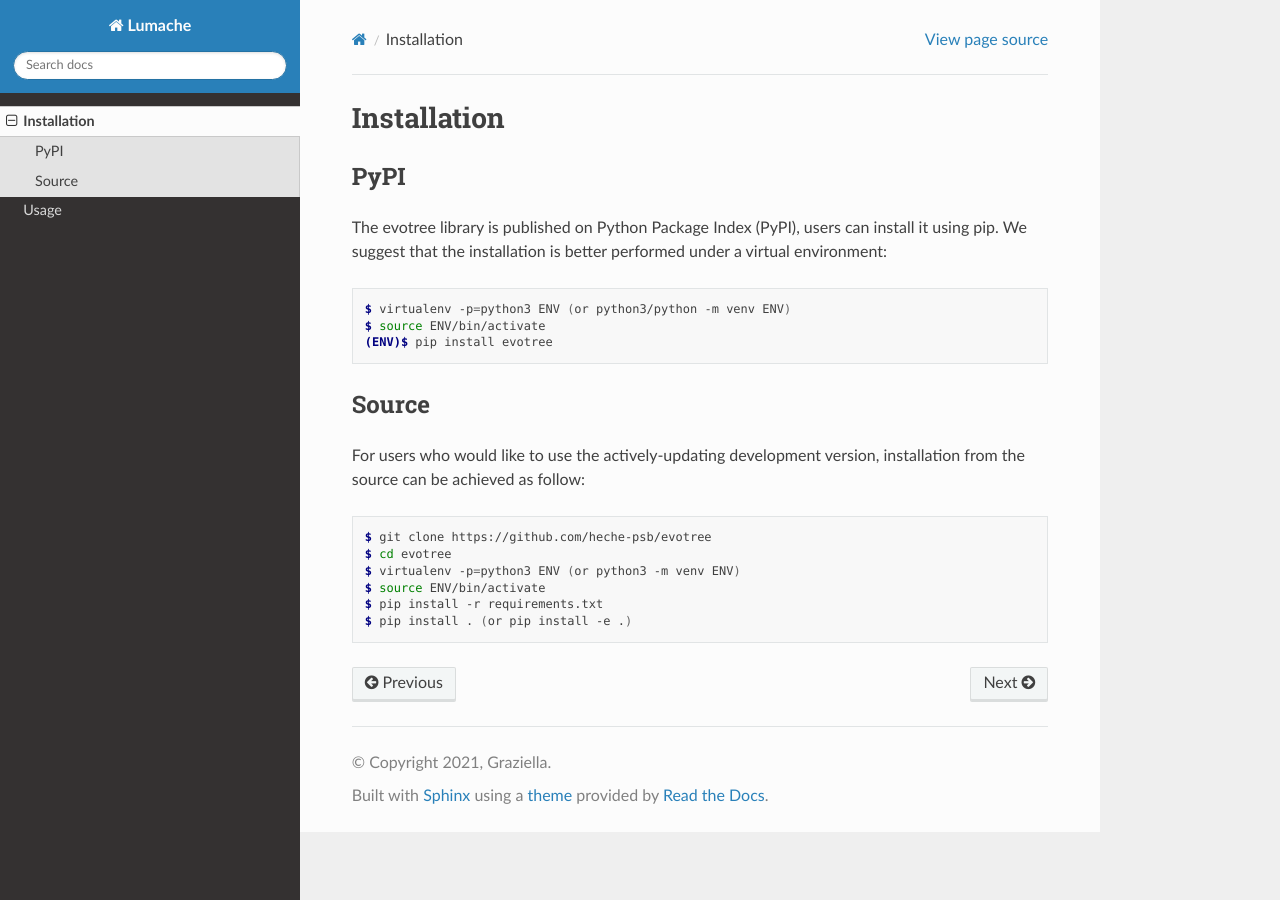
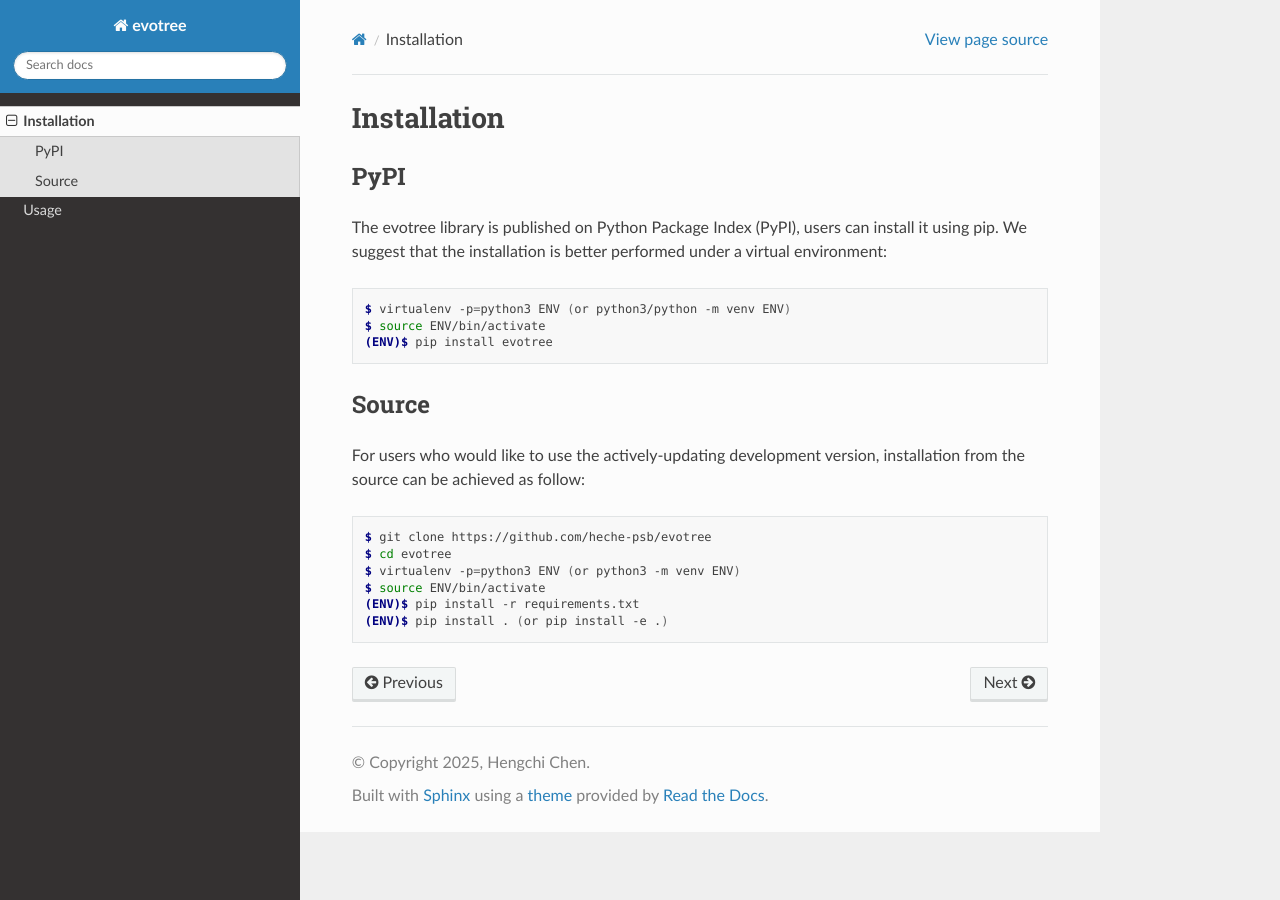
Before and after one commit to heche-psb/evotree-docs, a Sphinx documentation site: the page built from docs/source/installation.rst, in a window 1280 px wide. Built offline with Sphinx 7.4.7 and the Read the Docs theme 3.1.0, drawn with Linux system fonts in a browser that asks for light colours; pages that are not in the unit, such as notebooks, are missing from menus.

Commit message:
Preliminary update

```diff
--- a/docs/source/conf.py
+++ b/docs/source/conf.py
@@ -2,9 +2,9 @@
 
 # -- Project information
 
-project = 'Lumache'
-copyright = '2021, Graziella'
-author = 'Graziella'
+project = 'evotree'
+copyright = '2025, Hengchi Chen'
+author = 'Hengchi Chen'
 
 release = '0.1'
 version = '0.1.0'
--- a/docs/source/installation.rst
+++ b/docs/source/installation.rst
@@ -29,5 +29,5 @@ For users who would like to use the actively-updating development version, insta
       $ cd evotree
       $ virtualenv -p=python3 ENV (or python3 -m venv ENV)
       $ source ENV/bin/activate
-      $ pip install -r requirements.txt
-      $ pip install . (or pip install -e .)
+      (ENV)$ pip install -r requirements.txt
+      (ENV)$ pip install . (or pip install -e .)
```
Also changed, not shown: .readthedocs.yaml.
